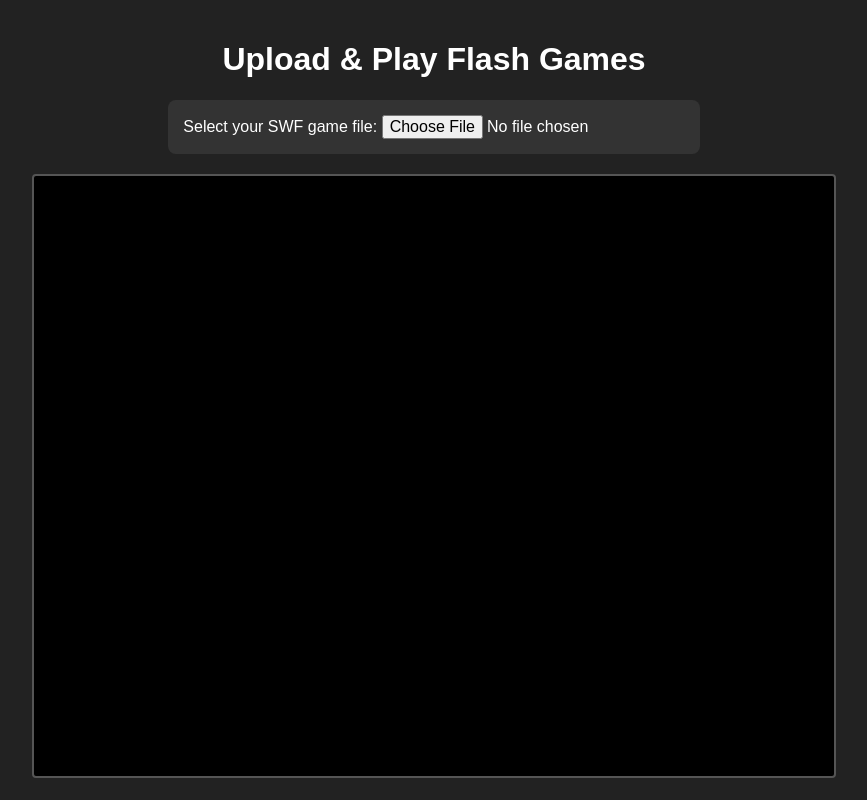
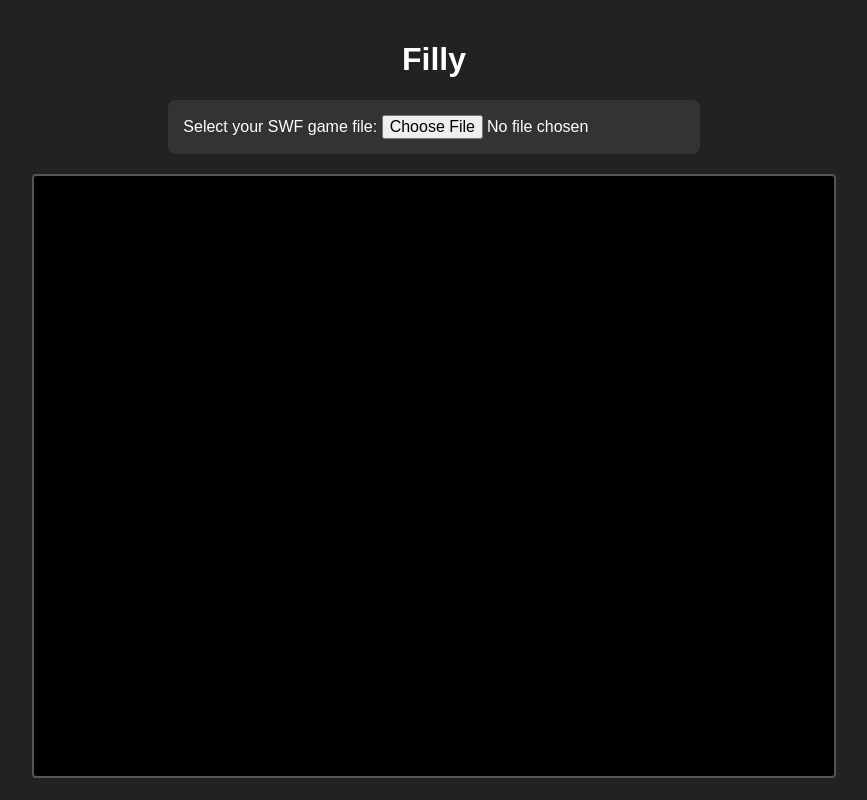
Before and after one commit to qfilianp/Sliverhand, a plain HTML site: page index.html in a window 1280 px wide. Shown: the whole page, without its empty margins (206-1073 px from the left). Drawn offline with Linux system fonts and the light colour scheme.

Commit message:
Update title and heading in index.html

```diff
--- a/index.html
+++ b/index.html
@@ -3,7 +3,7 @@
 <head>
     <meta charset="UTF-8">
     <meta name="viewport" content="width=device-width, initial-scale=1.0">
-    <title>Filly (via Ruffle)</title>
+    <title> Filly (via Ruffle)</title>
     <style>
         body {
             font-family: Arial, sans-serif;
@@ -44,7 +44,7 @@
 </head>
 <body>
 
-    <h1>Upload & Play Flash Games</h1>
+    <h1>Filly</h1>
 
     <div id="controls">
         <label for="file-input">Select your SWF game file: </label>
```
